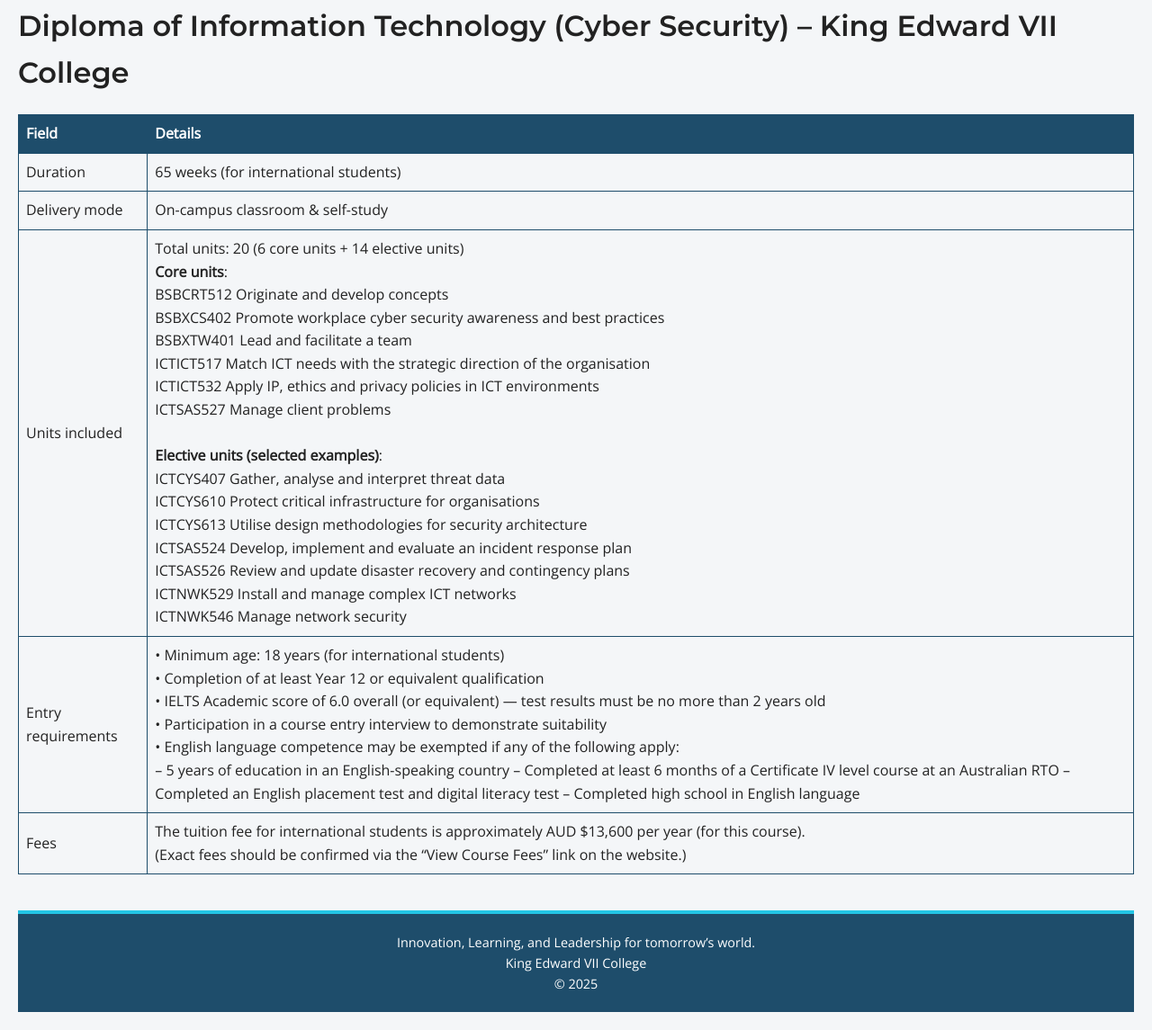
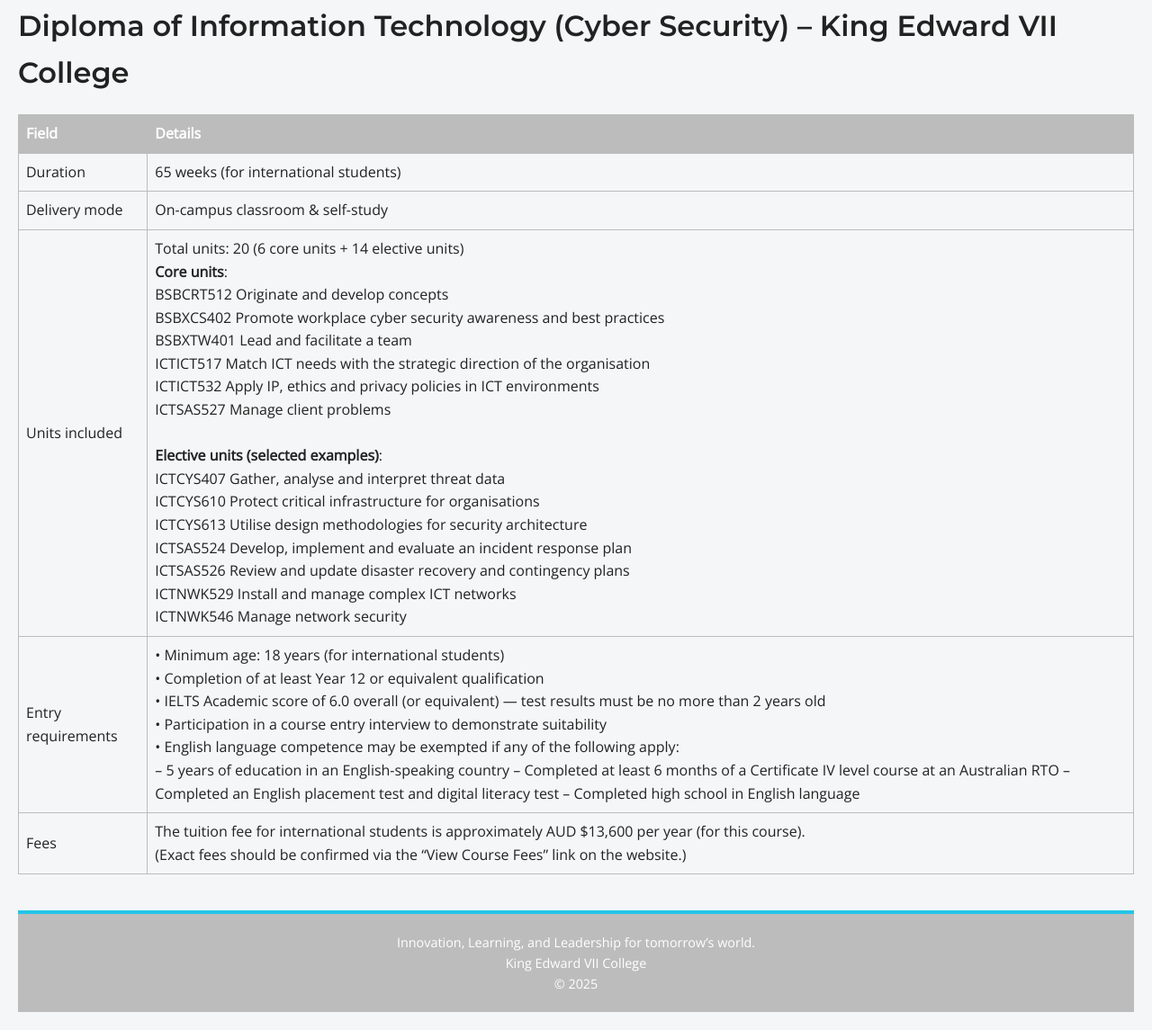
Before and after one commit to AlexEspinel-Tech/KingEdwardVIICollege, a plain HTML site: page course details.html in a window 1280 px wide. Shown: the part 235-1380 px from the top of the page at 90% size. Drawn offline with nearby package versions, Linux system fonts and the light colour scheme.

Commit message:
Update style.css

```diff
--- a/css/style.css
+++ b/css/style.css
@@ -56,13 +56,13 @@
 }
 
 th, td {
-  border: 1px solid #1E4D6B;
+  border: 1px solid #BCBCBC;
   padding: 8px;
   text-align: left;
 }
 
 th {
-  background-color: #1E4D6B;
+  background-color: #BCBCBC;
   color: #ffffff;
   font-weight: 700;
 }
@@ -135,7 +135,7 @@
 }
 
 footer {
-  background-color: #1E4D6B;
+  background-color: #BCBCBC;
   color: #fff;
   text-align: center;
   padding: 20px 10px;
```
